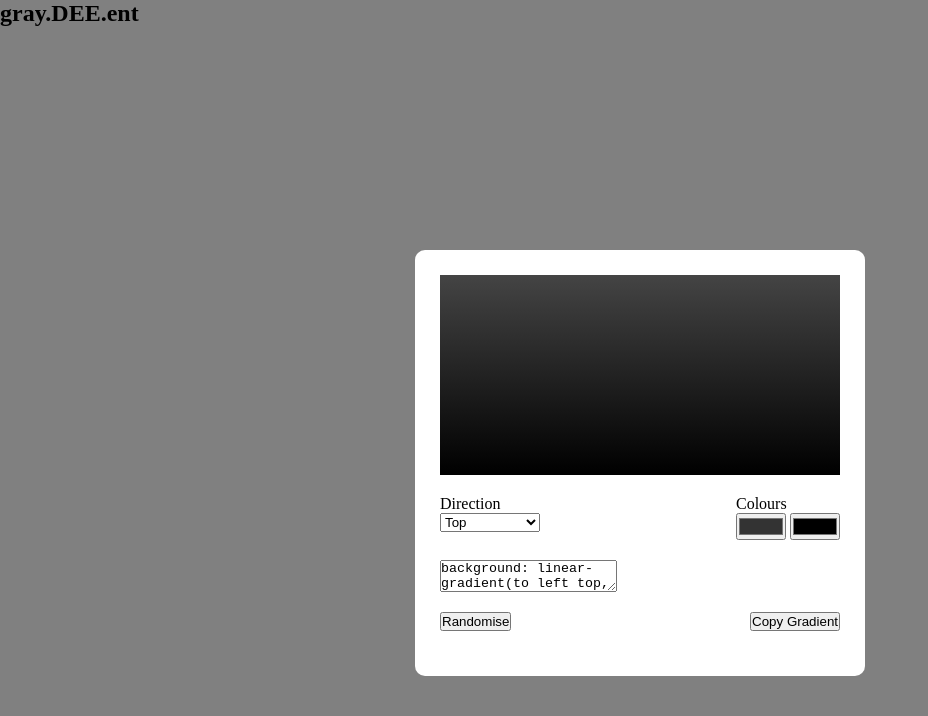
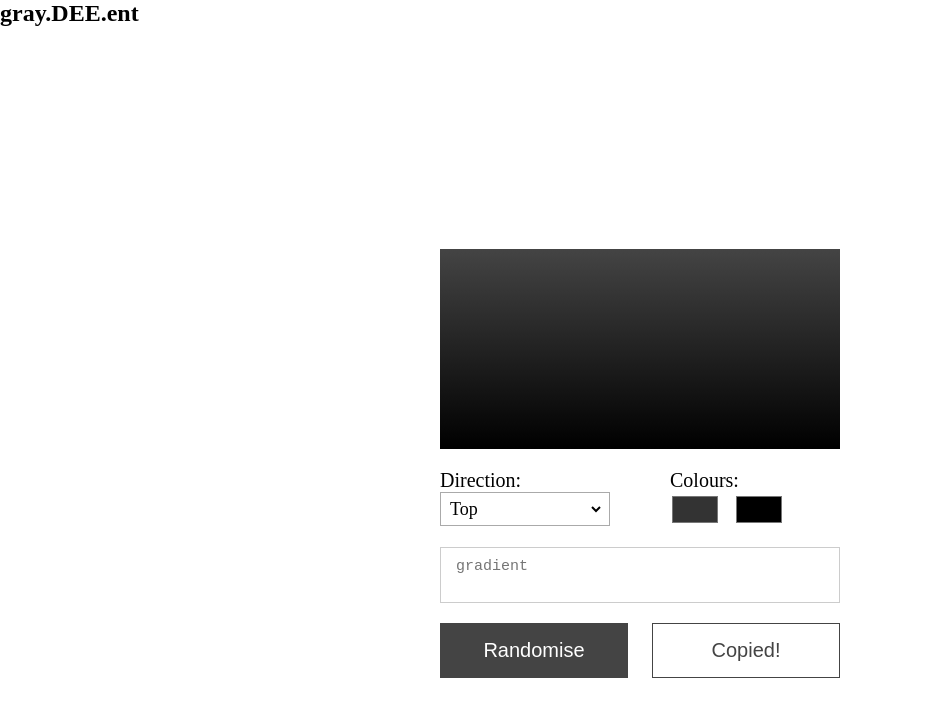
Before and after one commit to WoolyMammothh/GradientGenerator, a plain HTML site: page index.html in a window 1280 px wide. Both pictures are taken after a click on the button "Copy Gradient". Shown: the whole page, without its empty margins (0-928 px from the left). Drawn offline with Linux system fonts and the light colour scheme.

Commit message:
Base product

```diff
--- a/index.html
+++ b/index.html
@@ -6,6 +6,7 @@
   <meta name="viewport" content="width=device-width, initial-scale=1.0">
   <title>gray.DEE.ent</title>
   <link rel="stylesheet" href="style.css">
+  <script src="script.js" defer></script>
 </head>
 <body>
   <header>
@@ -25,7 +26,7 @@
         <div class="gradient-box"></div>
         <div class="row options">
           <div class="column direction">
-            <p>Direction</p>
+            <p>Direction:</p>
             <div class="select-box">
               <select>
                 <option value="to top">Top</option>
@@ -40,14 +41,14 @@
             </div>
           </div>
           <div class="column colours">
-            <p>Colours</p>
+            <p>Colours:</p>
             <div class="inputs">
               <input type="color" value="#333333">
               <input type="color" value="#000000">
             </div>
           </div>
         </div>
-        <textarea class="row">background: linear-gradient(to left top, #333333, #000000);</textarea>
+        <textarea class="row" placeholder="gradient"></textarea>
         <div class="row buttons">
           <button class="randomise">Randomise</button>
           <button class="copy">Copy Gradient</button>
--- /dev/null
+++ b/script.js
@@ -0,0 +1,56 @@
+const gradientBox = document.querySelector(".gradient-box");
+const colourInputs = document.querySelectorAll(".colours input");
+const selectMenu = document.querySelector(".select-box select")
+const textarea = document.querySelector("textarea");
+const randomiseBtn = document.querySelector(".randomise");
+const copyBtn = document.querySelector(".copy");
+const txt = document.querySelector(".column p");
+const ctxt = document.querySelector(".colours p");
+const selectCon = document.querySelector(".select-box");
+const body = document.querySelector("body");
+
+const getRandomColour = () => {
+  const randomHex = Math.floor(Math.random() * 0xffffff).toString(16);
+  return `#${randomHex}`;
+}
+
+const createGradient = (isRandom) => {
+  if (isRandom) {
+    colourInputs[0].value = getRandomColour();
+    colourInputs[1].value = getRandomColour();
+  }
+  //change colour value for each input
+  const gradient = `linear-gradient(${selectMenu.value}, ${colourInputs[0].value}, ${colourInputs[1].value})`;
+  gradientBox.style.background = gradient;
+  textarea.innerHTML = gradient;
+  body.style.background = gradient;
+  setStyle();
+}
+
+colourInputs.forEach(input => {
+  //calls generateGradient() on each input made in the colour input.
+  input.addEventListener("input", () => createGradient(false));
+});
+
+const copyGradient = () => {
+  navigator.clipboard.writeText(textarea.value);
+  copyBtn.innerText = "Copied!";
+  setTimeout(() => copyGradient.innerText = "Copy Gradient", 400);
+}
+
+const setStyle = () => {
+  textarea.style.color = colourInputs[0].value;
+  textarea.style.border = `1px solid ${colourInputs[0].value}`;
+  randomiseBtn.style.background = colourInputs[0].value;
+  copyBtn.style.border = `1px solid ${colourInputs[0].value}`;
+  copyBtn.style.color =  colourInputs[0].value;
+  txt.style.color = colourInputs[0].value;
+  ctxt.style.color = colourInputs[0].value;
+  selectCon.style.border = `1px solid ${colourInputs[0].value}`;
+  selectMenu.style.color = colourInputs[0].value;
+  body.style.background = gradient;
+}
+
+selectMenu.addEventListener("change", () => createGradient(false));
+randomiseBtn.addEventListener("click", ()  => createGradient(true));
+copyBtn.addEventListener("click", copyGradient);
--- a/style.css
+++ b/style.css
@@ -4,7 +4,8 @@
   box-sizing: border-box;
 }
 body{
-  background: grey;
+  background: white;
+  backdrop-filter: blur(1000px);
 }
 main{
   width: 100%;
@@ -21,7 +22,6 @@ section{
   background: white;
   width: 450px;
   padding: 25px;
-  border-radius: 10px;
 }
 .wrapper .gradient-box{
   width: 100%;
@@ -33,3 +33,56 @@ section{
   margin: 20px 0;
   justify-content: space-between;
 }
+.row :where(.column, button){
+  width: calc(100% / 2 - 12px);
+}
+.options p{
+  font-size: 20px;
+}
+.options .select-box{
+  border: 1px solid #aaa;
+  padding: 5px;
+}
+.select-box select{
+  width: 100%;
+  border: none;
+  outline: none;
+  background: none;
+  font-size: 18px;
+  font-family: serif;
+}
+.options .colours{
+ margin-left: 60px;
+}
+.colours input{
+  height: 35px;
+  border: none;
+  background: none;
+  cursor: pointer;
+}
+.colours input:last-child{
+  margin-left: 10px;
+}
+.wrapper textarea{
+  width: 100%;
+  padding: 10px 15px;
+  color: #444444;
+  font-size: 15px;
+  resize: none;
+  border: 1px solid #ccc;
+}
+.buttons button{
+  padding: 15px;
+  cursor: pointer;
+  font-size: 20px;
+  border: none;
+  outline: none;
+  color: white;
+  background: #444444;
+  margin: 0 0 -20px;
+}
+.buttons .copy{
+  background: none;
+  color: #444444;
+  border: 1px solid #444444;
+}
```
